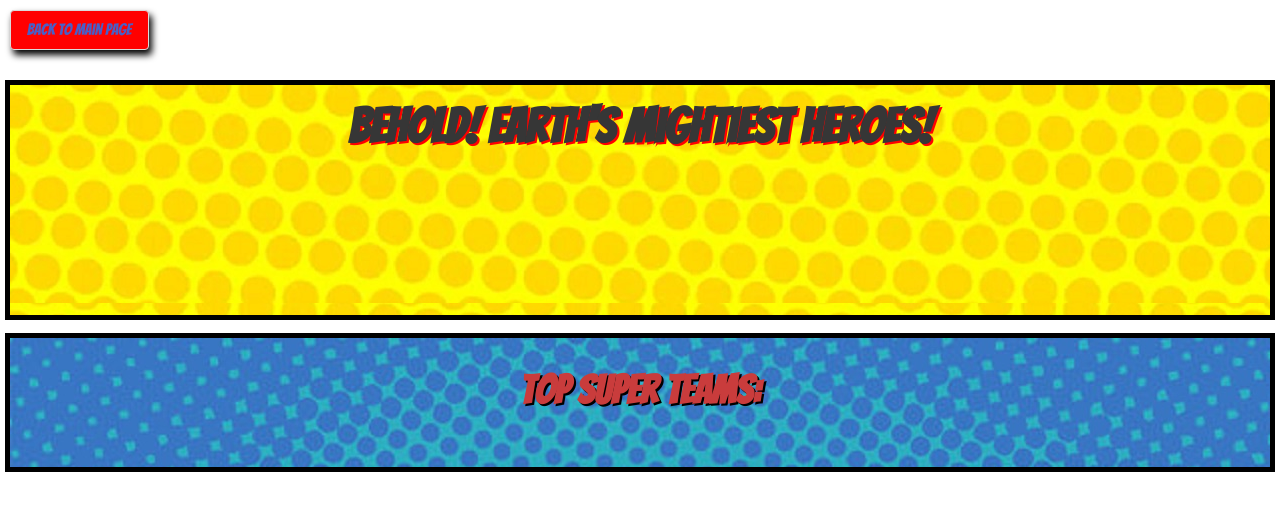
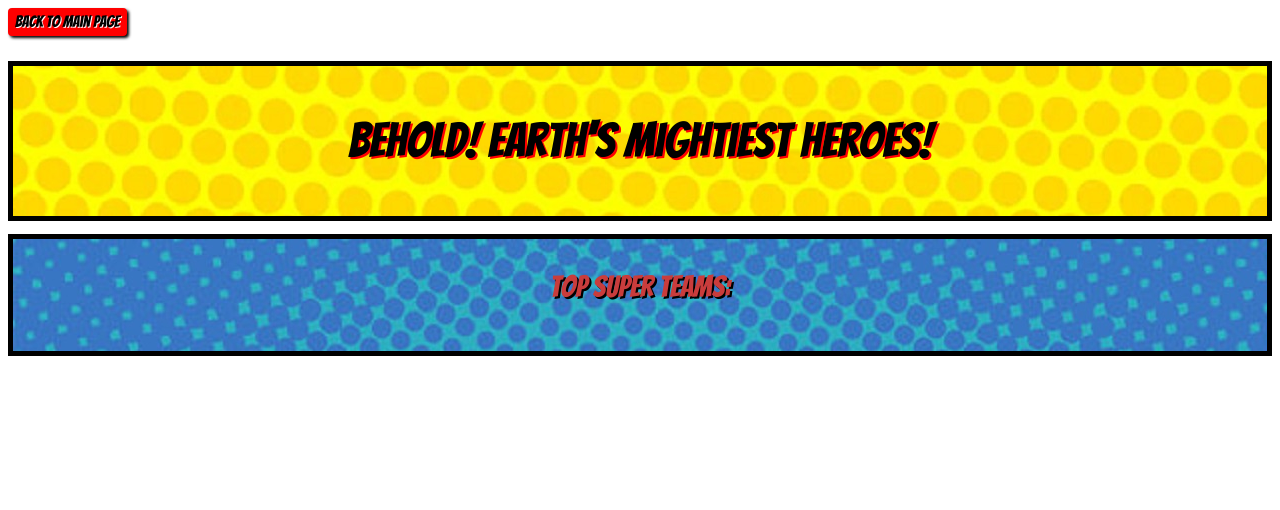
Before and after one commit to Hadasss/marvel-mayhem-solo, a plain HTML site: page scores.html in a window 1280 px wide. Drawn offline with nearby package versions, Linux system fonts and the light colour scheme.

Commit message:
removed Bulma from scored.html, added Tailwind + design fixes

```diff
--- a/assets/css/scores.css
+++ b/assets/css/scores.css
@@ -1,20 +1,30 @@
 body,
 button {
   font-family: "Bangers", sans-serif;
-  padding: 0;
-  margin: 5px;
+}
+
+.button {
+  background-color: red;
+  box-shadow: 3px 5px 7px black;
+  text-shadow: 1px 1px white;
+  box-shadow: 2px 2px 3px black;
+  border-radius: 4px;
+  padding: 2px 7px;
 }
 
 .title-container {
+  display: flex;
+  justify-content: center;
   margin: 2% 0 1% 0;
   padding: 15px;
-  height: 30vh;
+  height: 20vh;
   text-align: center;
   border: 5px solid black;
 }
 
 .main-title {
   text-shadow: 2px 2px red;
+  align-self: center;
 }
 
 .secondary-title {
@@ -33,7 +43,14 @@ button {
   text-shadow: 2px 2px black;
 }
 
-.back {
-  background-color: red;
-  box-shadow: 3px 5px 7px black;
+.team-name {
+  margin: 5px;
 }
+
+.tag {
+  margin-left: 10px;
+  background-color: black;
+  color: white;
+  border-radius: 5px;
+  padding: 3px;
+}
--- a/scores.html
+++ b/scores.html
@@ -14,25 +14,25 @@
       href="https://fonts.googleapis.com/css?family=Bangers:regular"
       rel="stylesheet"
     />
-    <link rel="stylesheet" href="https://cdn.jsdelivr.net/npm/bulma@0.9.3/css/bulma.min.css">
     <link rel="stylesheet" href="./assets/css/scores.css" />
+    <script src="https://cdn.tailwindcss.com"></script>
   </head>
 
-  <body>
+  <body class="m-2">
 
-    <header columns>
+    <header>
 
-      <button class="back button"><a href="./index.html">Back to Main Page</a></button>
+      <button class="back button bg-red hover:bg-red-400"><a href="./index.html">Back to Main Page</a></button>
 
       <div class="board-container">
-        <div class="title-container is-full" style="background-image: url(./assets/images/back.jpg);">
-          <h1 class="main-title title is-1">Behold! Earth's mightiest heroes!</h2>
+        <div class="title-container" style="background-image: url(./assets/images/back.jpg);">
+          <h1 class="main-title text-5xl">Behold! Earth's mightiest heroes!</h2>
           </div>
         </div>
       </header>
 
       <div class="scores-container" style="background-image: url(./assets/images/back5.jpg)">
-        <h4 class="secondary-title title is-2">Top Super Teams:</h2>
+        <h4 class="secondary-title text-3xl mb-4">Top Super Teams:</h2>
         <ol class="teams-list"></ol>
       </div>
     </div>
```
